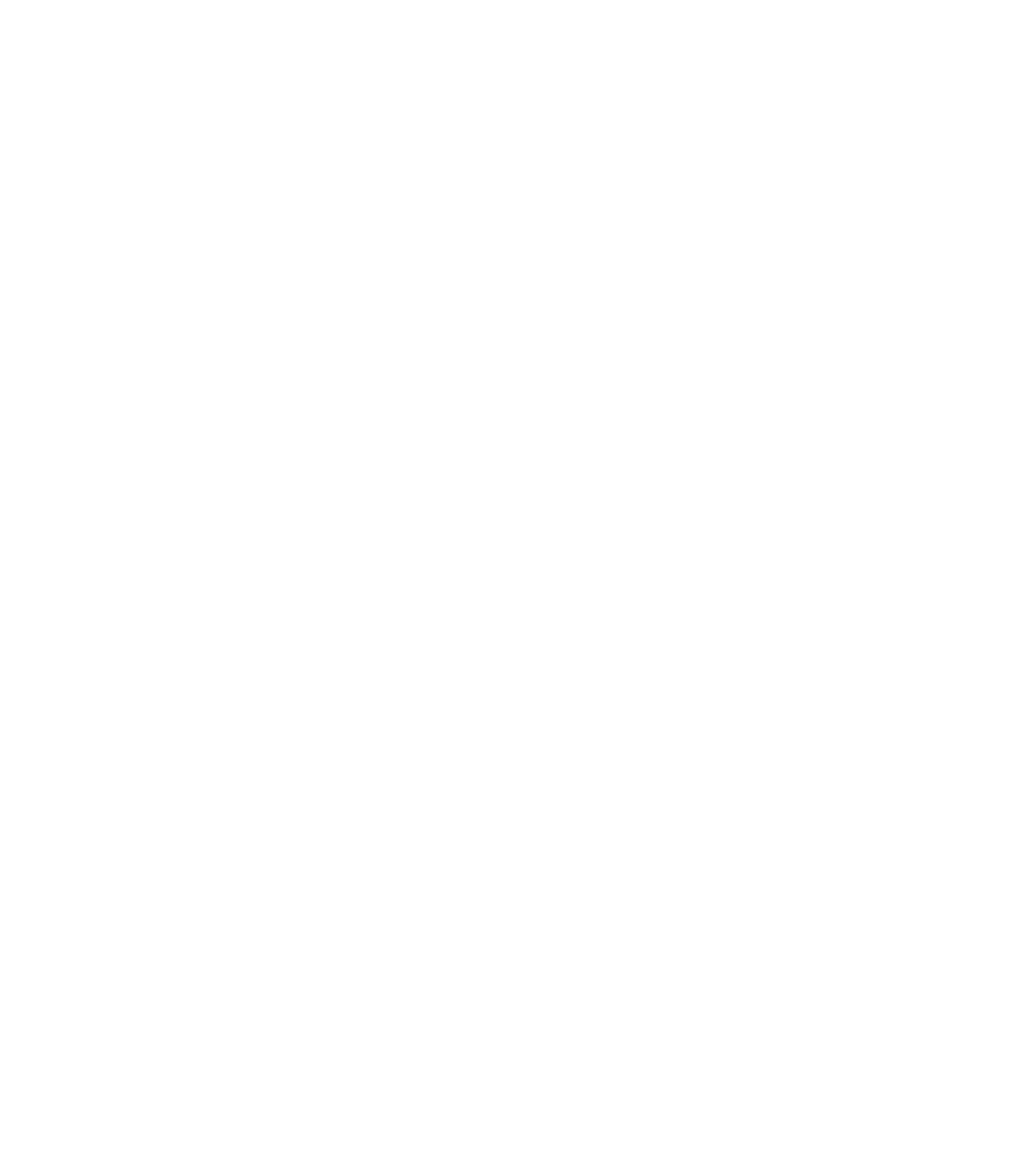
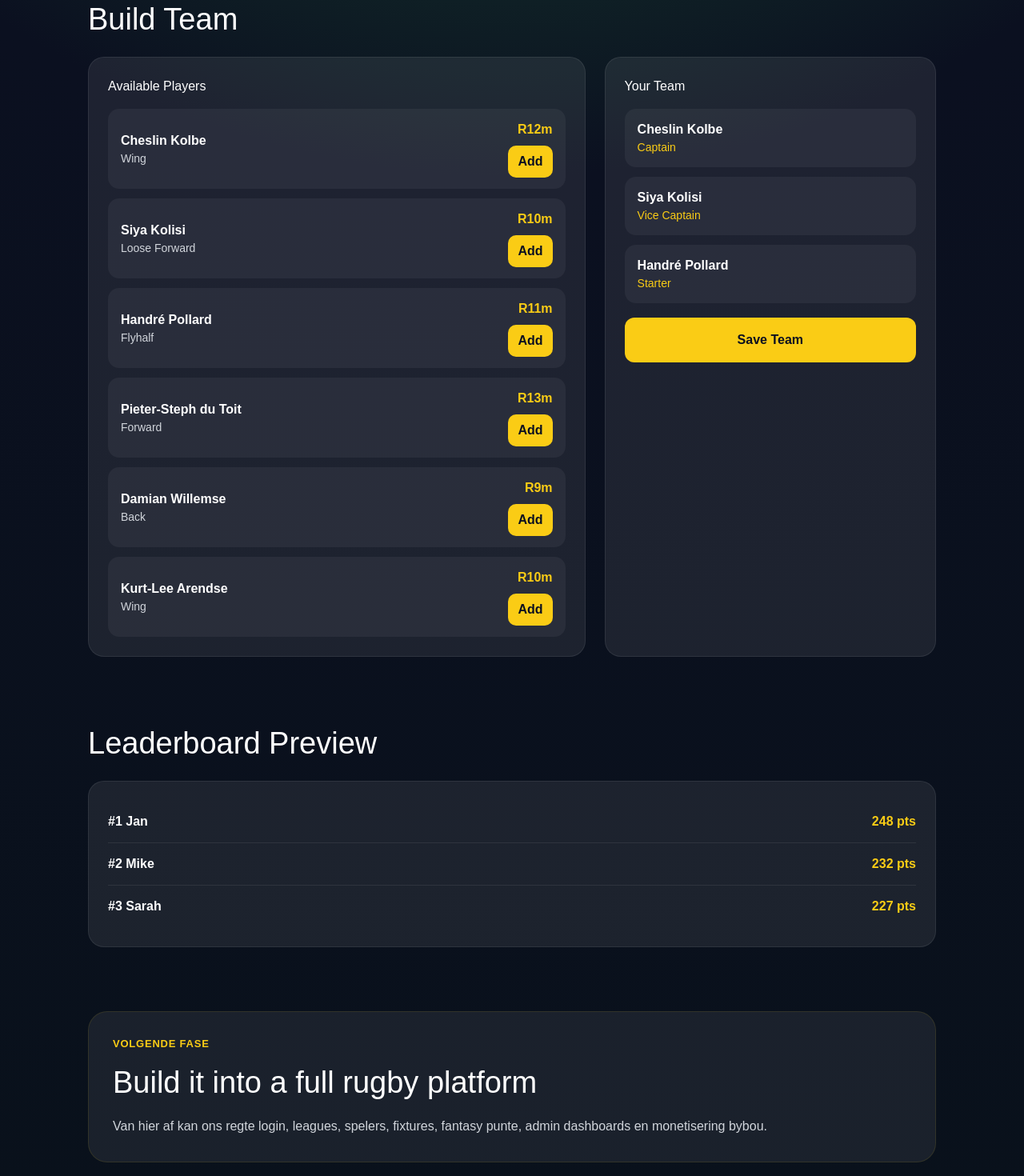
Before and after one commit to isabellallamprecth03-lang/ruckkings, a Next.js app: page / in a window 1280 px wide. Shown: the part 920-2390 px from the top of the page at 80% size. Before the commit the page ends 916 px from the top, so only its background shows below. Built offline with nearby package versions, Linux system fonts and the light colour scheme.

Commit message:
Update page.tsxfull homepage with login and team

```diff
--- a/app/page.tsx
+++ b/app/page.tsx
@@ -1,4 +1,25 @@
 export default function Home() {
+  const players = [
+    { name: "Cheslin Kolbe", pos: "Wing", price: "R12m" },
+    { name: "Siya Kolisi", pos: "Loose Forward", price: "R10m" },
+    { name: "Handré Pollard", pos: "Flyhalf", price: "R11m" },
+    { name: "Pieter-Steph du Toit", pos: "Forward", price: "R13m" },
+    { name: "Damian Willemse", pos: "Back", price: "R9m" },
+    { name: "Kurt-Lee Arendse", pos: "Wing", price: "R10m" },
+  ];
+
+  const selectedTeam = [
+    { name: "Cheslin Kolbe", role: "Captain" },
+    { name: "Siya Kolisi", role: "Vice Captain" },
+    { name: "Handré Pollard", role: "Starter" },
+  ];
+
+  const leaderboard = [
+    { rank: 1, name: "Jan", points: 248 },
+    { rank: 2, name: "Mike", points: 232 },
+    { rank: 3, name: "Sarah", points: 227 },
+  ];
+
   return (
     <main
       style={{
@@ -17,16 +38,29 @@ export default function Home() {
           padding: "20px 30px",
           borderBottom: "1px solid rgba(255,255,255,0.08)",
           backdropFilter: "blur(6px)",
+          position: "sticky",
+          top: 0,
+          background: "rgba(9,17,27,0.7)",
+          zIndex: 10,
         }}
       >
         <div style={{ fontWeight: "bold", fontSize: "20px" }}>🏉 Ruckings</div>
 
-        <div style={{ display: "flex", gap: "20px" }}>
+        <div style={{ display: "flex", gap: "20px", flexWrap: "wrap" }}>
           <a href="#features" style={{ color: "white", textDecoration: "none" }}>
             Features
           </a>
           <a href="#login" style={{ color: "white", textDecoration: "none" }}>
             Login
+          </a>
+          <a href="#team" style={{ color: "white", textDecoration: "none" }}>
+            Team
+          </a>
+          <a
+            href="#leaderboard"
+            style={{ color: "white", textDecoration: "none" }}
+          >
+            Leaderboard
           </a>
         </div>
       </nav>
@@ -56,7 +90,7 @@ export default function Home() {
               fontWeight: "bold",
             }}
           >
-            🏉 Rugby. Fantasy. Live.
+            Rugby. Fantasy. Live.
           </div>
 
           <h1
@@ -78,8 +112,8 @@ export default function Home() {
               lineHeight: 1.5,
             }}
           >
-            Join fantasy leagues, track live rugby action en bou jou span op ’n
-            premium platform.
+            Join fantasy leagues, track live rugby action, build your dream team
+            and compete on the leaderboard.
           </p>
 
           <div style={{ display: "flex", gap: "14px", flexWrap: "wrap" }}>
@@ -98,7 +132,7 @@ export default function Home() {
             </a>
 
             <a
-              href="#features"
+              href="#team"
               style={{
                 border: "1px solid rgba(255,255,255,0.2)",
                 padding: "14px 24px",
@@ -108,7 +142,7 @@ export default function Home() {
                 fontWeight: "bold",
               }}
             >
-              Explore Features
+              Build Team
             </a>
           </div>
         </div>
@@ -134,59 +168,16 @@ export default function Home() {
             <input
               type="email"
               placeholder="Email address"
-              style={{
-                padding: "16px",
-                borderRadius: "12px",
-                border: "1px solid rgba(255,255,255,0.1)",
-                background: "rgba(255,255,255,0.08)",
-                color: "white",
-                fontSize: "16px",
-                outline: "none",
-              }}
+              style={inputStyle}
             />
             <input
               type="password"
               placeholder="Password"
-              style={{
-                padding: "16px",
-                borderRadius: "12px",
-                border: "1px solid rgba(255,255,255,0.1)",
-                background: "rgba(255,255,255,0.08)",
-                color: "white",
-                fontSize: "16px",
-                outline: "none",
-              }}
+              style={inputStyle}
             />
 
-            <button
-              style={{
-                background: "#facc15",
-                color: "#0b1020",
-                border: "none",
-                padding: "16px",
-                borderRadius: "12px",
-                fontWeight: "bold",
-                fontSize: "16px",
-                cursor: "pointer",
-              }}
-            >
-              Sign In
-            </button>
-
-            <button
-              style={{
-                background: "transparent",
-                color: "white",
-                border: "1px solid rgba(255,255,255,0.18)",
-                padding: "16px",
-                borderRadius: "12px",
-                fontWeight: "bold",
-                fontSize: "16px",
-                cursor: "pointer",
-              }}
-            >
-              Create Account
-            </button>
+            <button style={primaryButtonStyle}>Sign In</button>
+            <button style={secondaryButtonStyle}>Create Account</button>
           </div>
         </div>
       </section>
@@ -203,21 +194,31 @@ export default function Home() {
         }}
       >
         {[
-          { icon: "⚡", title: "Live Updates", text: "Real-time wedstryde en scores." },
-          { icon: "🏆", title: "Fantasy Rugby", text: "Bou jou span en klim die leaderboard." },
-          { icon: "📱", title: "Mobile First", text: "Ontwerp vir vinnige, mooi phone usage." },
-          { icon: "💰", title: "Paid Leagues", text: "Skep leagues met entry fees en pryse." },
+          {
+            icon: "⚡",
+            title: "Live Updates",
+            text: "Real-time wedstryde en scores.",
+          },
+          {
+            icon: "🏆",
+            title: "Fantasy Rugby",
+            text: "Bou jou span en klim die leaderboard.",
+          },
+          {
+            icon: "📱",
+            title: "Mobile First",
+            text: "Ontwerp vir vinnige, mooi phone usage.",
+          },
+          {
+            icon: "💰",
+            title: "Paid Leagues",
+            text: "Skep leagues met entry fees en pryse.",
+          },
         ].map((item) => (
-          <div
-            key={item.title}
-            style={{
-              background: "rgba(255,255,255,0.08)",
-              borderRadius: "18px",
-              padding: "22px",
-              border: "1px solid rgba(255,255,255,0.08)",
-            }}
-          >
-            <div style={{ fontSize: "28px", marginBottom: "10px" }}>{item.icon}</div>
+          <div key={item.title} style={featureCardStyle}>
+            <div style={{ fontSize: "28px", marginBottom: "10px" }}>
+              {item.icon}
+            </div>
             <h3 style={{ margin: "0 0 10px 0" }}>{item.title}</h3>
             <p style={{ color: "#d1d5db", margin: 0, lineHeight: 1.6 }}>
               {item.text}
@@ -225,6 +226,243 @@ export default function Home() {
           </div>
         ))}
       </section>
+
+      <section
+        id="team"
+        style={{
+          maxWidth: "1100px",
+          margin: "0 auto 80px auto",
+          padding: "0 20px",
+        }}
+      >
+        <h2 style={{ fontSize: "38px", marginBottom: "18px" }}>Build Team</h2>
+
+        <div
+          style={{
+            display: "grid",
+            gridTemplateColumns: "1.2fr 0.8fr",
+            gap: "24px",
+          }}
+        >
+          <div
+            style={{
+              background: "rgba(255,255,255,0.08)",
+              borderRadius: "20px",
+              padding: "24px",
+              border: "1px solid rgba(255,255,255,0.08)",
+            }}
+          >
+            <h3 style={{ marginTop: 0, marginBottom: "16px" }}>
+              Available Players
+            </h3>
+
+            <div style={{ display: "grid", gap: "12px" }}>
+              {players.map((player) => (
+                <div
+                  key={player.name}
+                  style={{
+                    display: "flex",
+                    justifyContent: "space-between",
+                    alignItems: "center",
+                    padding: "14px 16px",
+                    background: "rgba(255,255,255,0.05)",
+                    borderRadius: "14px",
+                  }}
+                >
+                  <div>
+                    <div style={{ fontWeight: "bold" }}>{player.name}</div>
+                    <div style={{ color: "#d1d5db", fontSize: "14px" }}>
+                      {player.pos}
+                    </div>
+                  </div>
+
+                  <div style={{ textAlign: "right" }}>
+                    <div style={{ color: "#facc15", fontWeight: "bold" }}>
+                      {player.price}
+                    </div>
+                    <button
+                      style={{
+                        marginTop: "8px",
+                        background: "#facc15",
+                        color: "#0b1020",
+                        border: "none",
+                        borderRadius: "10px",
+                        padding: "8px 12px",
+                        fontWeight: "bold",
+                        cursor: "pointer",
+                      }}
+                    >
+                      Add
+                    </button>
+                  </div>
+                </div>
+              ))}
+            </div>
+          </div>
+
+          <div
+            style={{
+              background: "rgba(255,255,255,0.08)",
+              borderRadius: "20px",
+              padding: "24px",
+              border: "1px solid rgba(255,255,255,0.08)",
+            }}
+          >
+            <h3 style={{ marginTop: 0, marginBottom: "16px" }}>Your Team</h3>
+
+            <div style={{ display: "grid", gap: "12px" }}>
+              {selectedTeam.map((player) => (
+                <div
+                  key={player.name}
+                  style={{
+                    padding: "14px 16px",
+                    background: "rgba(255,255,255,0.05)",
+                    borderRadius: "14px",
+                  }}
+                >
+                  <div style={{ fontWeight: "bold" }}>{player.name}</div>
+                  <div style={{ color: "#facc15", fontSize: "14px" }}>
+                    {player.role}
+                  </div>
+                </div>
+              ))}
+            </div>
+
+            <button
+              style={{
+                ...primaryButtonStyle,
+                width: "100%",
+                marginTop: "18px",
+              }}
+            >
+              Save Team
+            </button>
+          </div>
+        </div>
+      </section>
+
+      <section
+        id="leaderboard"
+        style={{
+          maxWidth: "1100px",
+          margin: "0 auto 80px auto",
+          padding: "0 20px",
+        }}
+      >
+        <h2 style={{ fontSize: "38px", marginBottom: "18px" }}>
+          Leaderboard Preview
+        </h2>
+
+        <div
+          style={{
+            background: "rgba(255,255,255,0.08)",
+            borderRadius: "20px",
+            padding: "24px",
+            border: "1px solid rgba(255,255,255,0.08)",
+          }}
+        >
+          {leaderboard.map((entry) => (
+            <div
+              key={entry.rank}
+              style={{
+                display: "flex",
+                justifyContent: "space-between",
+                padding: "14px 0",
+                borderBottom:
+                  entry.rank !== leaderboard.length
+                    ? "1px solid rgba(255,255,255,0.08)"
+                    : "none",
+              }}
+            >
+              <div style={{ fontWeight: "bold" }}>
+                #{entry.rank} {entry.name}
+              </div>
+              <div style={{ color: "#facc15", fontWeight: "bold" }}>
+                {entry.points} pts
+              </div>
+            </div>
+          ))}
+        </div>
+      </section>
+
+      <section
+        id="about"
+        style={{
+          maxWidth: "1100px",
+          margin: "0 auto 80px auto",
+          padding: "0 20px",
+        }}
+      >
+        <div
+          style={{
+            background: "rgba(255,255,255,0.07)",
+            border: "1px solid rgba(250,204,21,0.1)",
+            borderRadius: "24px",
+            padding: "30px",
+          }}
+        >
+          <div
+            style={{
+              color: "#facc15",
+              fontWeight: "bold",
+              marginBottom: "10px",
+              letterSpacing: "0.06em",
+              textTransform: "uppercase",
+              fontSize: "13px",
+            }}
+          >
+            Volgende fase
+          </div>
+
+          <h2 style={{ marginTop: 0, fontSize: "38px", marginBottom: "12px" }}>
+            Build it into a full rugby platform
+          </h2>
+
+          <p style={{ color: "#d1d5db", lineHeight: 1.8, marginBottom: 0 }}>
+            Van hier af kan ons regte login, leagues, spelers, fixtures,
+            fantasy punte, admin dashboards en monetisering bybou.
+          </p>
+        </div>
+      </section>
     </main>
   );
 }
+
+const inputStyle = {
+  padding: "16px",
+  borderRadius: "12px",
+  border: "1px solid rgba(255,255,255,0.1)",
+  background: "rgba(255,255,255,0.08)",
+  color: "white",
+  fontSize: "16px",
+  outline: "none",
+} as const;
+
+const primaryButtonStyle = {
+  background: "#facc15",
+  color: "#0b1020",
+  border: "none",
+  padding: "16px",
+  borderRadius: "12px",
+  fontWeight: "bold",
+  fontSize: "16px",
+  cursor: "pointer",
+} as const;
+
+const secondaryButtonStyle = {
+  background: "transparent",
+  color: "white",
+  border: "1px solid rgba(255,255,255,0.18)",
+  padding: "16px",
+  borderRadius: "12px",
+  fontWeight: "bold",
+  fontSize: "16px",
+  cursor: "pointer",
+} as const;
+
+const featureCardStyle = {
+  background: "rgba(255,255,255,0.08)",
+  borderRadius: "18px",
+  padding: "22px",
+  border: "1px solid rgba(255,255,255,0.08)",
+} as const;
```
